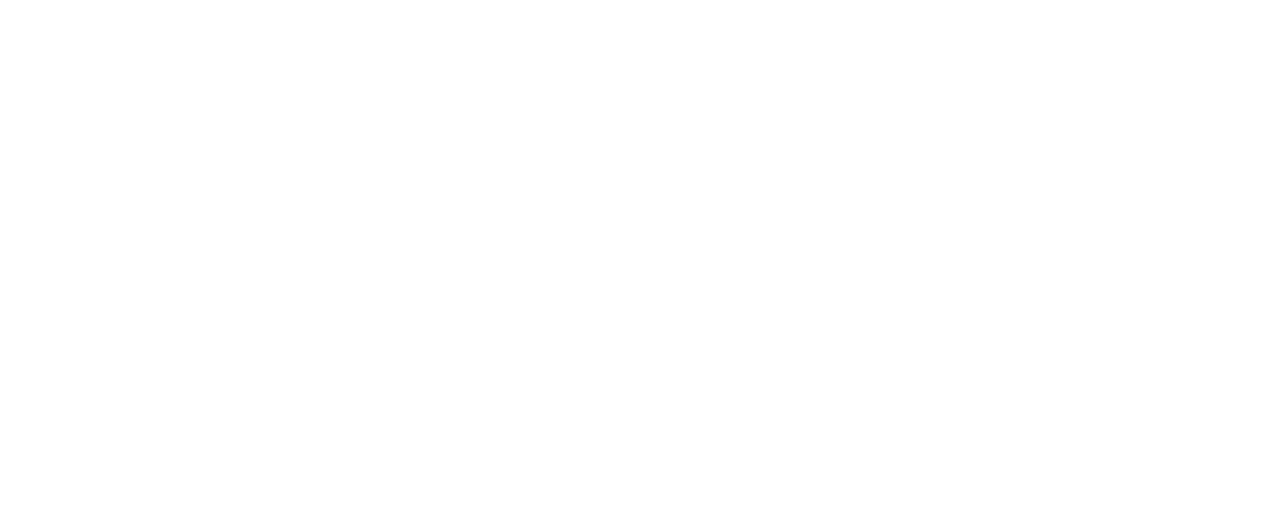
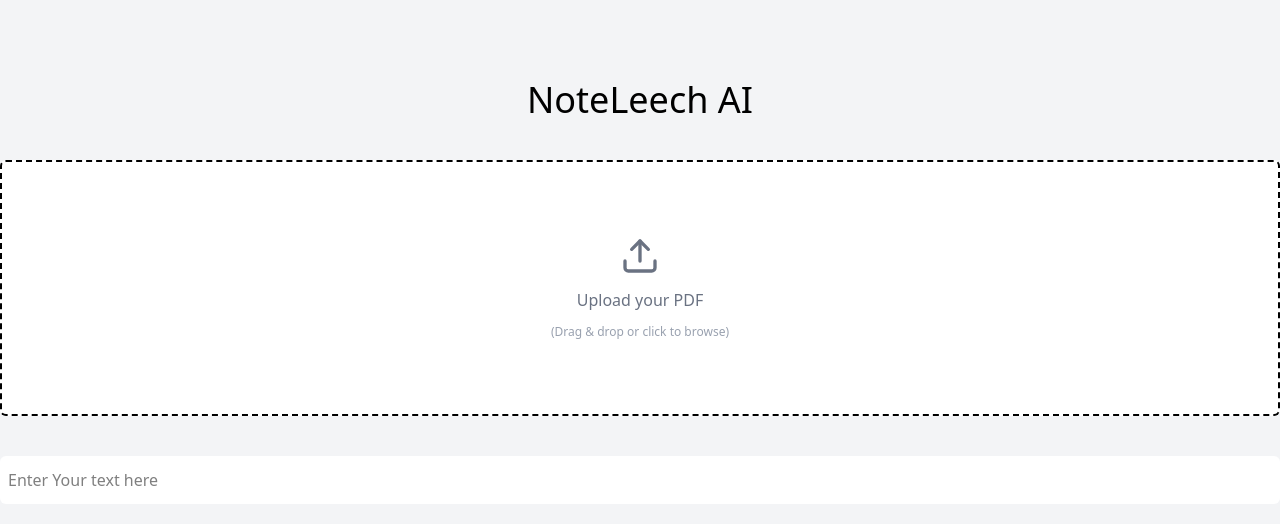
Before and after one commit to Adarsh29-10/NoteLeech-AI, a React (Vite) app in the folder frontend/: page /chat-with-pdf in a window 1280 px wide. Before the commit this address had no page. Shown: the top 524 px of the page. Built offline with nearby package versions, Linux system fonts and the light colour scheme.

Commit message:
Create Chat with PDF ui

```diff
--- a/frontend/package.json
+++ b/frontend/package.json
@@ -14,6 +14,7 @@
     "lucide-react": "^0.542.0",
     "react": "^19.1.1",
     "react-dom": "^19.1.1",
+    "react-dropzone": "^14.3.8",
     "react-router-dom": "^7.8.2",
     "tailwindcss": "^4.1.13"
   },
--- a/frontend/src/App.jsx
+++ b/frontend/src/App.jsx
@@ -3,6 +3,7 @@
 import LandingPage from './Components/LandingPage/LandingPage';
 import LandingPageLayout from './Layouts/LandingPageLayout/LandingPageLayout';
 import { RouterProvider, Routes, Route } from 'react-router-dom';
+import ChatWithPDF from './Components/ChatWithPDF/ChatWithPDF';
 
 const App = () => {
   return (
@@ -12,6 +13,8 @@
         <Route element={<LandingPageLayout />}>
           <Route path='/' element={<LandingPage />} />
         </Route>
+
+        <Route path='/chat-with-pdf' element={<ChatWithPDF />}></Route>
       </Routes>
 
     </>
--- /dev/null
+++ b/frontend/src/Components/ChatWithPDF/ChatWithPDF.jsx
@@ -0,0 +1,34 @@
+import React from 'react';
+import UploadPdfBox from './UploadPdfBox/UploadPdfBox';
+
+const ChatWithPDF = () => {
+    return (
+        <>
+            <div className='min-h-screen bg-gray-100 '>
+                <div className=' h-screen text-center flex flex-col items-center gap-10'>
+
+                    {/* heading */}
+                    <h1 className='pt-20 text-4xl'>NoteLeech AI</h1>
+
+                    {/* upload pdf section */}
+                    <UploadPdfBox />
+
+                    {/* Chat section */}
+                    <div>
+                        <input
+                            type="text"
+                            placeholder='Enter Your text here'
+                            className='h-10  sm:h-12 sm:w-7xl bg-white text-black px-2 rounded-md outline-none'
+                            />
+                    </div>
+                </div>
+
+
+
+
+            </div>
+        </>
+    );
+};
+
+export default ChatWithPDF;
--- /dev/null
+++ b/frontend/src/Components/ChatWithPDF/UploadPdfBox/UploadPdfBox.jsx
@@ -0,0 +1,16 @@
+import React from 'react';
+import { UploadIcon } from 'lucide-react';
+
+const UploadPdfBox = () => {
+    return (
+        <div
+            className='bg-white h-64 w-7xl border-2 border-dashed flex items-center justify-center flex-col gap-3 rounded-md hover:border-blue-500 transition-colors"'>
+
+            <UploadIcon size={40} className='text-gray-500' />
+            <h1 className='text-gray-500'>Upload your PDF</h1>
+            <p className="text-xs text-gray-400">(Drag & drop or click to browse)</p>
+        </div>
+    );
+};
+
+export default UploadPdfBox;
```
Also changed, not shown: 1 other file (tests, documents, lock files or other folders).
